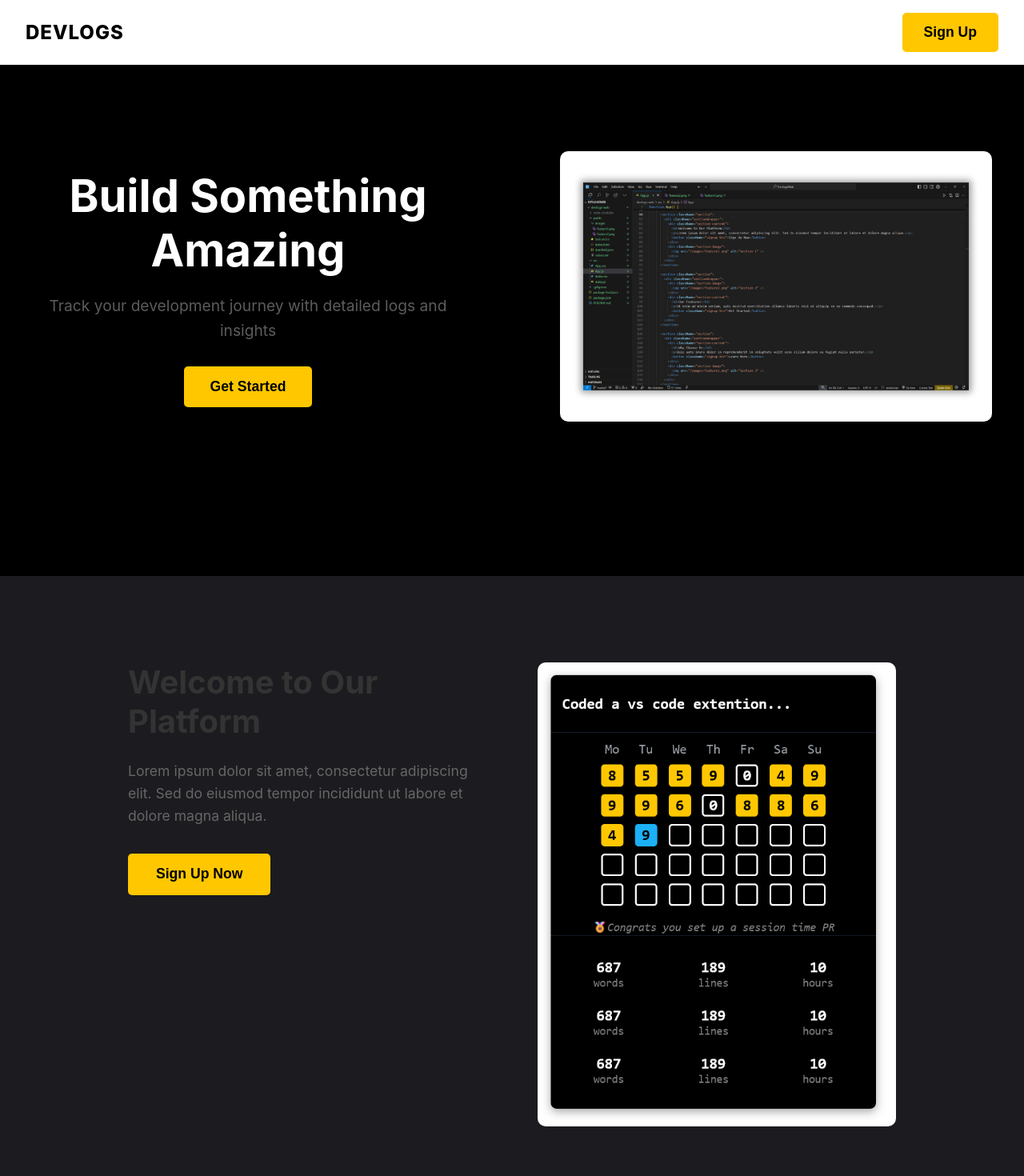
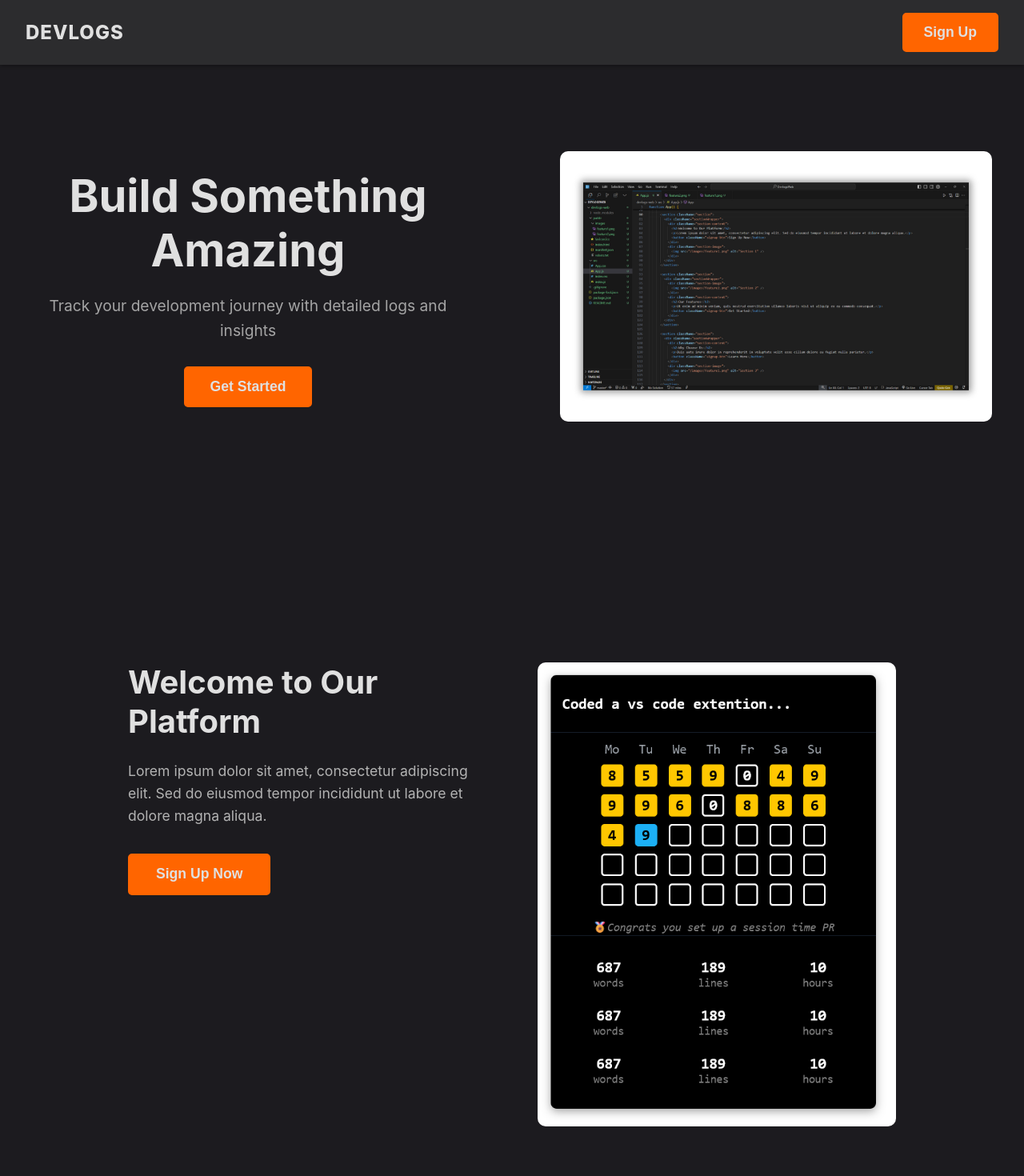
Before and after one commit to ShivamPande18/devlogs-web, a React (Create React App) app: page / in a window 1280 px wide. Shown: the top 1470 px of the page at 80% size. Built offline with nearby package versions, Linux system fonts and the light colour scheme; no server answers.

Commit message:
theme updated

```diff
--- a/src/Pages/LandingPage/style.css
+++ b/src/Pages/LandingPage/style.css
@@ -1,12 +1,16 @@
 :root {
-    --yellow: #ffc700;
+    --color-background: #1C1B1F;
+    --color-surface: #2C2C2E;
+    --color-primary: #FF6500;
+    --color-border: #404040;
+    --color-text-primary: #e0e0e0;
+    --color-text-secondary: #b3b3b3;
 }
 
 * {
     margin: 0;
     padding: 0;
     box-sizing: border-box;
-    /* transition: all 0.01s ease-in; */
 }
 
 .App {
@@ -22,8 +26,8 @@
     justify-content: space-between;
     align-items: center;
     padding: 1rem 2rem;
-    background: white;
-    box-shadow: 0 2px 4px rgba(0, 0, 0, 0.1);
+    background: var(--color-surface);
+    box-shadow: 0 2px 4px rgba(0, 0, 0, 0.3);
     z-index: 1000;
 }
 
@@ -31,27 +35,27 @@
     font-size: 24px;
     font-weight: 800;
     letter-spacing: 1px;
+    color: var(--color-text-primary);
 }
 
 .nav-signup-btn {
     padding: 0.7rem 1.5rem;
-    border: solid var(--yellow);
+    border: solid var(--color-primary);
     border-radius: 5px;
-    background: var(--yellow);
-    color: black;
+    background: var(--color-primary);
+    color: var(--color-text-primary);
     cursor: pointer;
     font-size: 1.1rem;
-    /* transition: all 0.3s ease; */
 }
 
 .nav-signup-btn:hover {
-    border: dashed black;
-    background-color: var(--yellow);
+    border: dashed var(--color-text-primary);
+    background-color: var(--color-primary);
 }
 
 .hero {
-    background-color: #000;
-    color: #fff;
+    background-color: var(--color-background);
+    color: var(--color-text-primary);
     min-height: 90vh;
     display: flex;
     align-items: center;
@@ -75,21 +79,22 @@
     font-size: 1.2rem;
     margin-bottom: 30px;
     opacity: 0.9;
+    color: var(--color-text-secondary);
 }
 
 .hero-btn {
-    background-color: #ffc700;
-    color: #000;
+    background-color: var(--color-primary);
+    color: var(--color-text-primary);
     padding: 12px 30px;
-    border: solid #ffc700;
+    border: solid var(--color-primary);
     border-radius: 5px;
     font-size: 1.1rem;
     cursor: pointer;
 }
 
 .hero-btn:hover {
-    border: dashed black;
-    background-color: var(--yellow);
+    border: dashed var(--color-text-primary);
+    background-color: var(--color-primary);
 }
 
 .hero-image {
@@ -104,19 +109,17 @@
 }
 
 .section {
-    /* // background-color: #f0f0f0; */
     display: flex;
     align-items: center;
     justify-content: center;
     min-height: 100vh;
     padding: 4rem 2rem;
+    background-color: var(--color-background);
 }
 
 .sectionWrapper {
     width: 80vw;
     display: flex;
-    /* flex-direction: row-reverse;
-  background-color: black; */
 }
 
 .sectionWrapper:nth-child(odd) {
@@ -148,35 +151,34 @@
 h2 {
     font-size: 2.5rem;
     margin-bottom: 1.5rem;
-    color: #333;
+    color: var(--color-text-primary);
 }
 
 p {
     font-size: 1.1rem;
     line-height: 1.6;
-    color: #666;
+    color: var(--color-text-secondary);
     margin-bottom: 2rem;
 }
 
 .signup-btn {
     padding: 0.8rem 2rem;
-    border: solid var(--yellow);
+    border: solid var(--color-primary);
     border-radius: 5px;
-    background: var(--yellow);
-    color: black;
+    background: var(--color-primary);
+    color: var(--color-text-primary);
     font-size: 1.1rem;
     cursor: pointer;
-    /* transition: all 0.3s ease; */
 }
 
 .signup-btn:hover {
-    border: dashed black;
-    background-color: var(--yellow);
+    border: dashed var(--color-text-primary);
+    background-color: var(--color-primary);
 }
 
 .get-in-touch {
-    background-color: black;
-    color: white;
+    background-color: var(--color-surface);
+    color: var(--color-text-primary);
     padding: 4rem 2rem;
     text-align: center;
 }
@@ -187,31 +189,29 @@ p {
 }
 
 .get-in-touch h2 {
-    color: white;
+    color: var(--color-text-primary);
     font-size: 2.5rem;
     margin-bottom: 1.5rem;
 }
 
 .get-in-touch p {
-    color: white;
+    color: var(--color-text-secondary);
     font-size: 1.1rem;
     line-height: 1.6;
     margin-bottom: 2rem;
-    opacity: 0.9;
 }
 
 .contact-btn {
     padding: 0.8rem 2rem;
-    border: solid var(--yellow);
+    border: solid var(--color-primary);
     border-radius: 5px;
-    background: var(--yellow);
-    color: black;
+    background: var(--color-primary);
+    color: var(--color-text-primary);
     font-size: 1.1rem;
     cursor: pointer;
-    /* transition: all 0.3s ease; */
 }
 
 .contact-btn:hover {
-    border: dashed black;
-    background-color: var(--yellow);
+    border: dashed var(--color-text-primary);
+    background-color: var(--color-primary);
 }
--- a/src/Pages/RegistrationPage/style.css
+++ b/src/Pages/RegistrationPage/style.css
@@ -3,14 +3,14 @@
     display: flex;
     justify-content: center;
     align-items: center;
-    background-color: #f5f5f5;
+    background-color: #1a1a1a;
 }
 
 .registration-box {
-    background: white;
+    background: #2d2d2d;
     padding: 3rem;
     border-radius: 10px;
-    box-shadow: 0 4px 6px rgba(0, 0, 0, 0.1);
+    box-shadow: 0 4px 6px rgba(0, 0, 0, 0.3);
     text-align: center;
     width: 100%;
     max-width: 400px;
@@ -18,12 +18,12 @@
 
 .registration-box h1 {
     font-size: 2rem;
-    color: #333;
+    color: #ffffff;
     margin-bottom: 1rem;
 }
 
 .registration-box p {
-    color: #666;
+    color: #cccccc;
     margin-bottom: 2rem;
 }
 
@@ -38,13 +38,14 @@
     align-items: center;
     justify-content: center;
     padding: 0.8rem;
-    border: 1px solid #ddd;
+    border: 1px solid #444444;
     border-radius: 5px;
-    background: white;
+    background: #2d2d2d;
     cursor: pointer;
     font-size: 1rem;
     transition: background-color 0.3s ease;
     column-gap: 20px;
+    color: #ffffff;
 }
 
 .login-btn img {
@@ -58,25 +59,27 @@
 }
 
 .google-btn:hover {
-    background-color: #f1f1f1;
+    background-color: #3d3d3d;
 }
 
 .github-btn {
-    background-color: #24292e;
-    color: white;
-    border: none;
+    background-color: #FF6500;
+    color: black;
+    border: solid #FF6500;
+    font-weight: bold;
 }
 
 .github-btn:hover {
     background-color: #2f363d;
+    color: white;
 }
 
 .copy-token-btn {
     padding: 1rem 2rem;
     margin-top: 1rem;
-    background-color: #ffc700;
-    color: black;
-    border: solid #ffc700;
+    background-color: #4a90e2;
+    color: white;
+    border: solid #4a90e2;
     border-radius: 4px;
     cursor: pointer;
     font-weight: bold;
@@ -85,6 +88,6 @@
 }
 
 .copy-token-btn:hover {
-    border: dashed black;
-    background-color: #ffc700;
+    border: dashed white;
+    background-color: #357abd;
 }
```
